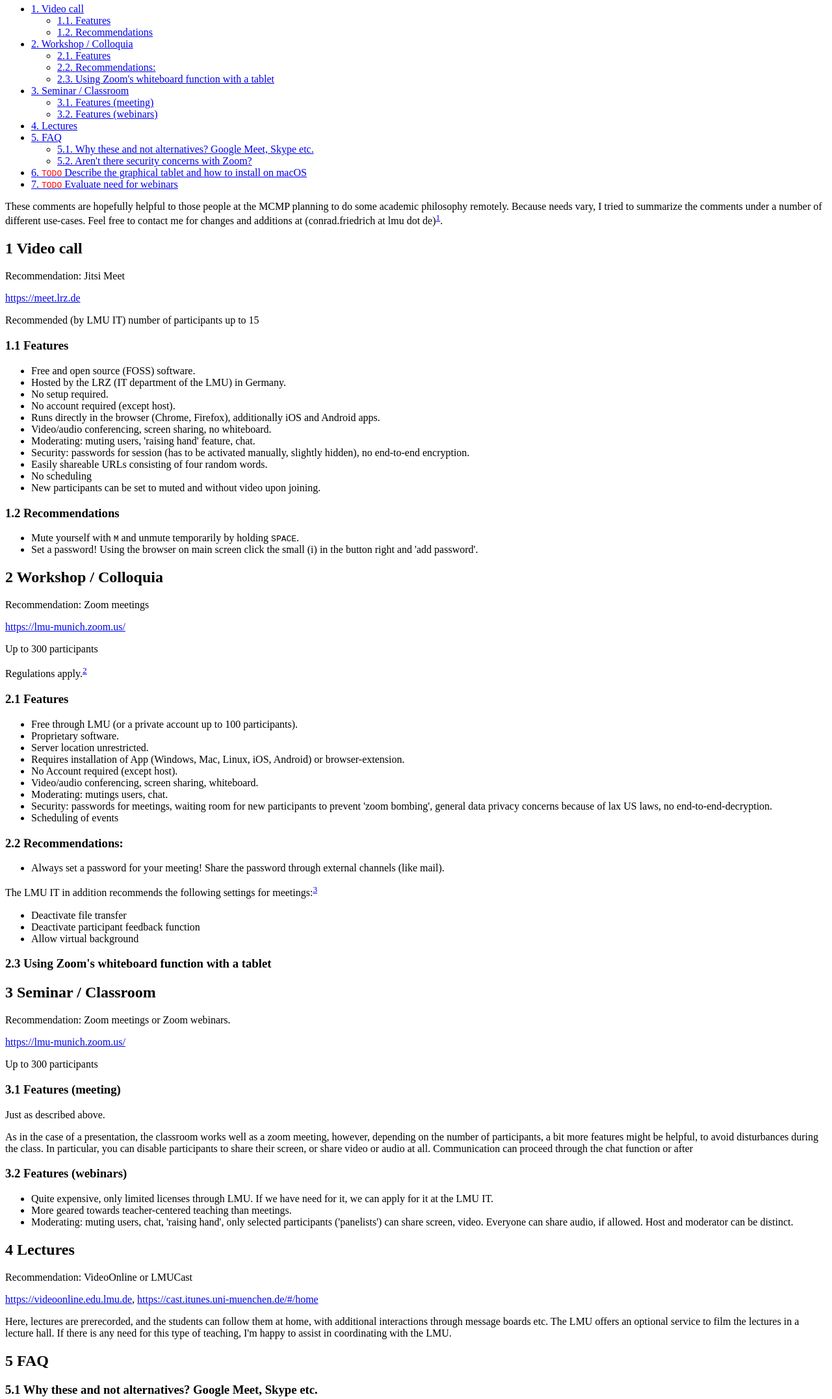
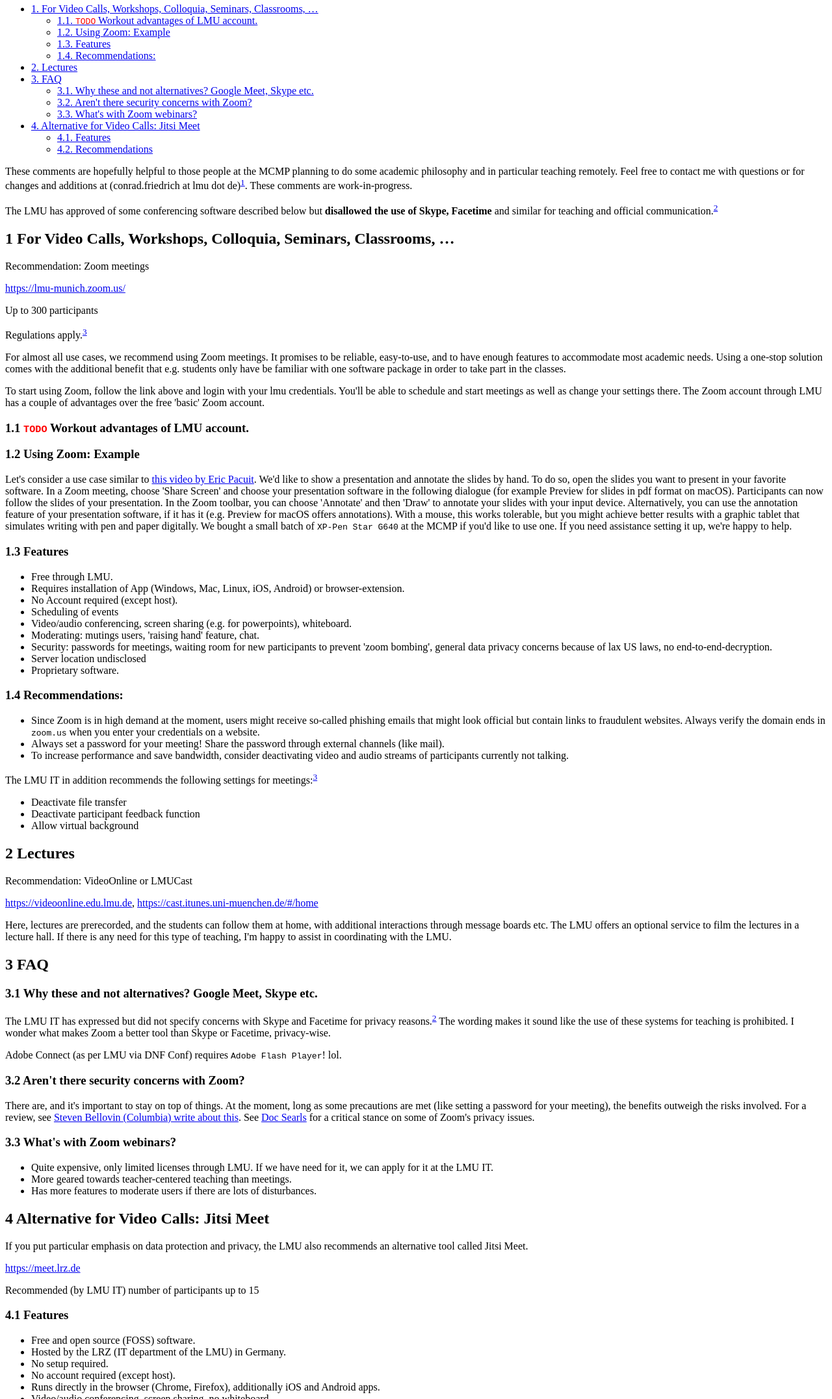
Before and after one commit to conradfriedrich/remote-philosophy, a plain HTML site: page index.html in a window 1280 px wide. Shown: the part 120-2273 px from the top of the page at 65% size. Drawn offline with Linux system fonts and the light colour scheme.

Commit message:
updated index.html

```diff
--- a/index.html
+++ b/index.html
@@ -3,7 +3,7 @@
 "http://www.w3.org/TR/xhtml1/DTD/xhtml1-strict.dtd">
 <html xmlns="http://www.w3.org/1999/xhtml" lang="en" xml:lang="en">
 <head>
-<!-- 2020-04-08 Mi 10:43 -->
+<!-- 2020-04-08 Mi 16:28 -->
 <meta http-equiv="Content-Type" content="text/html;charset=utf-8" />
 <meta name="viewport" content="width=device-width, initial-scale=1" />
 <title>Video conferencing and Remote Learning at the MCMP</title>
@@ -247,46 +247,174 @@
 <h2>Table of Contents</h2>
 <div id="text-table-of-contents">
 <ul>
-<li><a href="#org232f150">1. Video call</a>
+<li><a href="#org4576d02">1. For Video Calls, Workshops, Colloquia, Seminars, Classrooms, &#x2026;</a>
 <ul>
-<li><a href="#orgb6b1c02">1.1. Features</a></li>
-<li><a href="#org261d355">1.2. Recommendations</a></li>
+<li><a href="#orgb70f55a">1.1. <span class="todo TODO">TODO</span> Workout advantages of LMU account.</a></li>
+<li><a href="#orge5766f2">1.2. Using Zoom: Example</a></li>
+<li><a href="#org9ee8a6d">1.3. Features</a></li>
+<li><a href="#orgb4230f7">1.4. Recommendations:</a></li>
 </ul>
 </li>
-<li><a href="#org5150ff8">2. Workshop / Colloquia</a>
+<li><a href="#orga45b20a">2. Lectures</a></li>
+<li><a href="#org834bb68">3. FAQ</a>
 <ul>
-<li><a href="#org8fd5373">2.1. Features</a></li>
-<li><a href="#org011cc63">2.2. Recommendations:</a></li>
-<li><a href="#orgd7701a4">2.3. Using Zoom's whiteboard function with a tablet</a></li>
+<li><a href="#org032e2f2">3.1. Why these and not alternatives? Google Meet, Skype etc.</a></li>
+<li><a href="#org18a507e">3.2. Aren't there security concerns with Zoom?</a></li>
+<li><a href="#org540b963">3.3. What's with Zoom webinars?</a></li>
 </ul>
 </li>
-<li><a href="#org44daec5">3. Seminar / Classroom</a>
+<li><a href="#org1c27161">4. Alternative for Video Calls: Jitsi Meet</a>
 <ul>
-<li><a href="#org4a18771">3.1. Features (meeting)</a></li>
-<li><a href="#org41ce98a">3.2. Features (webinars)</a></li>
+<li><a href="#org9c6fda6">4.1. Features</a></li>
+<li><a href="#orgb74eeea">4.2. Recommendations</a></li>
 </ul>
 </li>
-<li><a href="#org5849921">4. Lectures</a></li>
-<li><a href="#orgf52dfca">5. FAQ</a>
-<ul>
-<li><a href="#org5da8e96">5.1. Why these and not alternatives? Google Meet, Skype etc.</a></li>
-<li><a href="#orgcf7d817">5.2. Aren't there security concerns with Zoom?</a></li>
-</ul>
-</li>
-<li><a href="#org2622c2e">6. <span class="todo TODO">TODO</span> Describe the graphical tablet and how to install on macOS</a></li>
-<li><a href="#org68a98fb">7. <span class="todo TODO">TODO</span> Evaluate need for webinars</a></li>
 </ul>
 </div>
 </div>
 <p>
-These comments are hopefully helpful to those people at the MCMP planning to do some academic philosophy remotely. Because needs vary, I tried to summarize the comments under a number of different use-cases. Feel free to contact me for changes and additions at (conrad.friedrich at lmu dot de)<sup><a id="fnr.1" class="footref" href="#fn.1">1</a></sup>.
+These comments are hopefully helpful to those people at the MCMP planning to do some academic philosophy and in particular teaching remotely. Feel free to contact me with questions or for changes and additions at (conrad.friedrich at lmu dot de)<sup><a id="fnr.1" class="footref" href="#fn.1">1</a></sup>. These comments are work-in-progress.
 </p>
 
-<div id="outline-container-org232f150" class="outline-2">
-<h2 id="org232f150"><span class="section-number-2">1</span> Video call</h2>
+<p>
+The LMU has approved of some conferencing software described below but <b>disallowed the use of Skype, Facetime</b> and similar for teaching and official communication.<sup><a id="fnr.2" class="footref" href="#fn.2">2</a></sup>
+</p>
+
+<div id="outline-container-org4576d02" class="outline-2">
+<h2 id="org4576d02"><span class="section-number-2">1</span> For Video Calls, Workshops, Colloquia, Seminars, Classrooms, &#x2026;</h2>
 <div class="outline-text-2" id="text-1">
 <p>
-Recommendation: Jitsi Meet
+Recommendation: Zoom meetings
+</p>
+
+<p>
+<a href="https://lmu-munich.zoom.us/">https://lmu-munich.zoom.us/</a>
+</p>
+
+<p>
+Up to 300 participants
+</p>
+
+<p>
+Regulations apply.<sup><a id="fnr.3" class="footref" href="#fn.3">3</a></sup>
+</p>
+
+<p>
+For almost all use cases, we recommend using Zoom meetings. It promises to be reliable, easy-to-use, and to have enough features to accommodate most academic needs. Using a one-stop solution comes with the additional benefit that e.g. students only have be familiar with one software package in order to take part in the classes.
+</p>
+
+<p>
+To start using Zoom, follow the link above and login with your lmu credentials. You'll be able to schedule and start meetings as well as change your settings there. The Zoom account through LMU has a couple of advantages over the free 'basic' Zoom account.
+</p>
+</div>
+<div id="outline-container-orgb70f55a" class="outline-3">
+<h3 id="orgb70f55a"><span class="section-number-3">1.1</span> <span class="todo TODO">TODO</span> Workout advantages of LMU account.</h3>
+</div>
+
+<div id="outline-container-orge5766f2" class="outline-3">
+<h3 id="orge5766f2"><span class="section-number-3">1.2</span> Using Zoom: Example</h3>
+<div class="outline-text-3" id="text-1-2">
+<p>
+Let's consider a use case similar to <a href="https://www.youtube.com/watch?v=HCo5ZX0G5ls">this video by Eric Pacuit</a>. We'd like to show a presentation and annotate the slides by hand. To do so, open the slides you want to present in your favorite software. In a Zoom meeting, choose 'Share Screen' and choose your presentation software in the following dialogue (for example Preview for slides in pdf format on macOS). Participants can now follow the slides of your presentation. In the Zoom toolbar, you can choose 'Annotate' and then 'Draw' to annotate your slides with your input device. Alternatively, you can use the annotation feature of your presentation software, if it has it (e.g. Preview for macOS offers annotations). With a mouse, this works tolerable, but you might achieve better results with a graphic tablet that simulates writing with pen and paper digitally. We bought a small batch of <code>XP-Pen Star G640</code> at the MCMP if you'd like to use one. If you need assistance setting it up, we're happy to help.
+</p>
+</div>
+</div>
+
+<div id="outline-container-org9ee8a6d" class="outline-3">
+<h3 id="org9ee8a6d"><span class="section-number-3">1.3</span> Features</h3>
+<div class="outline-text-3" id="text-1-3">
+<ul class="org-ul">
+<li>Free through LMU.</li>
+<li>Requires installation of App (Windows, Mac, Linux, iOS, Android) or browser-extension.</li>
+<li>No Account required (except host).</li>
+<li>Scheduling of events</li>
+<li>Video/audio conferencing, screen sharing (e.g. for powerpoints), whiteboard.</li>
+<li>Moderating: mutings users, 'raising hand' feature, chat.</li>
+<li>Security: passwords for meetings, waiting room for new participants to prevent 'zoom bombing', general data privacy concerns because of lax US laws, no end-to-end-decryption.</li>
+<li>Server location undisclosed</li>
+<li>Proprietary software.</li>
+</ul>
+</div>
+</div>
+
+<div id="outline-container-orgb4230f7" class="outline-3">
+<h3 id="orgb4230f7"><span class="section-number-3">1.4</span> Recommendations:</h3>
+<div class="outline-text-3" id="text-1-4">
+<ul class="org-ul">
+<li>Since Zoom is in high demand at the moment, users might receive so-called phishing emails that might look official but contain links to fraudulent websites. Always verify the domain ends in <code>zoom.us</code> when you enter your credentials on a website.</li>
+<li>Always set a password for your meeting! Share the password through external channels (like mail).</li>
+<li>To increase performance and save bandwidth, consider deactivating video and audio streams of participants currently not talking.</li>
+</ul>
+<p>
+The LMU IT in addition recommends the following settings for meetings:<sup><a id="fnr.3.100" class="footref" href="#fn.3">3</a></sup>
+</p>
+<ul class="org-ul">
+<li>Deactivate file transfer</li>
+<li>Deactivate participant feedback function</li>
+<li>Allow virtual background</li>
+</ul>
+</div>
+</div>
+</div>
+
+<div id="outline-container-orga45b20a" class="outline-2">
+<h2 id="orga45b20a"><span class="section-number-2">2</span> Lectures</h2>
+<div class="outline-text-2" id="text-2">
+<p>
+Recommendation: VideoOnline or LMUCast
+</p>
+
+<p>
+<a href="https://videoonline.edu.lmu.de">https://videoonline.edu.lmu.de</a>, <a href="https://cast.itunes.uni-muenchen.de/#/home">https://cast.itunes.uni-muenchen.de/#/home</a>
+</p>
+
+<p>
+Here, lectures are prerecorded, and the students can follow them at home, with additional interactions through message boards etc. The LMU offers an optional service to film the lectures in a lecture hall. If there is any need for this type of teaching, I'm happy to assist in coordinating with the LMU.
+</p>
+</div>
+</div>
+
+<div id="outline-container-org834bb68" class="outline-2">
+<h2 id="org834bb68"><span class="section-number-2">3</span> FAQ</h2>
+<div class="outline-text-2" id="text-3">
+</div>
+<div id="outline-container-org032e2f2" class="outline-3">
+<h3 id="org032e2f2"><span class="section-number-3">3.1</span> Why these and not alternatives? Google Meet, Skype etc.</h3>
+<div class="outline-text-3" id="text-3-1">
+<p>
+The LMU IT has expressed but did not specify concerns with Skype and Facetime for privacy reasons.<sup><a id="fnr.2.100" class="footref" href="#fn.2">2</a></sup> The wording makes it sound like the use of these systems for teaching is prohibited. I wonder what makes Zoom a better tool than Skype or Facetime, privacy-wise.
+</p>
+
+<p>
+Adobe Connect (as per LMU via DNF Conf) requires <code>Adobe Flash Player</code>! lol.
+</p>
+</div>
+</div>
+<div id="outline-container-org18a507e" class="outline-3">
+<h3 id="org18a507e"><span class="section-number-3">3.2</span> Aren't there security concerns with Zoom?</h3>
+<div class="outline-text-3" id="text-3-2">
+<p>
+There are, and it's important to stay on top of things. At the moment, long as some precautions are met (like setting a password for your meeting), the benefits outweigh the risks involved. For a review, see <a href="https://www.cs.columbia.edu/~smb/blog/2020-04/2020-04-06.html">Steven Bellovin (Columbia) write about this</a>. See <a href="https://blogs.harvard.edu/doc/2020/03/27/zoom">Doc Searls</a> for a critical stance on some of Zoom's privacy issues.
+</p>
+</div>
+</div>
+<div id="outline-container-org540b963" class="outline-3">
+<h3 id="org540b963"><span class="section-number-3">3.3</span> What's with Zoom webinars?</h3>
+<div class="outline-text-3" id="text-3-3">
+<ul class="org-ul">
+<li>Quite expensive, only limited licenses through LMU. If we have need for it, we can apply for it at the LMU IT.</li>
+<li>More geared towards teacher-centered teaching than meetings.</li>
+<li>Has more features to moderate users if there are lots of disturbances.</li>
+</ul>
+</div>
+</div>
+</div>
+
+<div id="outline-container-org1c27161" class="outline-2">
+<h2 id="org1c27161"><span class="section-number-2">4</span> Alternative for Video Calls: Jitsi Meet</h2>
+<div class="outline-text-2" id="text-4">
+<p>
+If you put particular emphasis on data protection and privacy, the LMU also recommends an alternative tool called Jitsi Meet.
 </p>
 
 <p>
@@ -298,9 +426,9 @@
 </p>
 </div>
 
-<div id="outline-container-orgb6b1c02" class="outline-3">
-<h3 id="orgb6b1c02"><span class="section-number-3">1.1</span> Features</h3>
-<div class="outline-text-3" id="text-1-1">
+<div id="outline-container-org9c6fda6" class="outline-3">
+<h3 id="org9c6fda6"><span class="section-number-3">4.1</span> Features</h3>
+<div class="outline-text-3" id="text-4-1">
 <ul class="org-ul">
 <li>Free and open source (FOSS) software.</li>
 <li>Hosted by the LRZ (IT department of the LMU) in Germany.</li>
@@ -317,185 +445,30 @@
 </div>
 </div>
 
-<div id="outline-container-org261d355" class="outline-3">
-<h3 id="org261d355"><span class="section-number-3">1.2</span> Recommendations</h3>
-<div class="outline-text-3" id="text-1-2">
+<div id="outline-container-orgb74eeea" class="outline-3">
+<h3 id="orgb74eeea"><span class="section-number-3">4.2</span> Recommendations</h3>
+<div class="outline-text-3" id="text-4-2">
 <ul class="org-ul">
-<li>Mute yourself with <code>M</code> and unmute temporarily by holding <code>SPACE</code>.</li>
+<li>Mute yourself with <code>M</code> and unmute temporarily by holding <code>SPACE</code>. (Push to talk - decreases noise levels during the call)</li>
 <li>Set a password! Using the browser on main screen click the small (i) in the button right and 'add password'.</li>
 </ul>
 </div>
 </div>
-</div>
-
-
-<div id="outline-container-org5150ff8" class="outline-2">
-<h2 id="org5150ff8"><span class="section-number-2">2</span> Workshop / Colloquia</h2>
-<div class="outline-text-2" id="text-2">
-<p>
-Recommendation: Zoom meetings
-</p>
-
-<p>
-<a href="https://lmu-munich.zoom.us/">https://lmu-munich.zoom.us/</a>
-</p>
-
-<p>
-Up to 300 participants
-</p>
-
-<p>
-Regulations apply.<sup><a id="fnr.2" class="footref" href="#fn.2">2</a></sup>
-</p>
-</div>
-
-<div id="outline-container-org8fd5373" class="outline-3">
-<h3 id="org8fd5373"><span class="section-number-3">2.1</span> Features</h3>
-<div class="outline-text-3" id="text-2-1">
-<ul class="org-ul">
-<li>Free through LMU (or a private account up to 100 participants).</li>
-<li>Proprietary software.</li>
-<li>Server location unrestricted.</li>
-<li>Requires installation of App (Windows, Mac, Linux, iOS, Android) or browser-extension.</li>
-<li>No Account required (except host).</li>
-<li>Video/audio conferencing, screen sharing, whiteboard.</li>
-<li>Moderating: mutings users, chat.</li>
-<li>Security: passwords for meetings, waiting room for new participants to prevent 'zoom bombing', general data privacy concerns because of lax US laws, no end-to-end-decryption.</li>
-<li>Scheduling of events</li>
-</ul>
-</div>
-</div>
-
-<div id="outline-container-org011cc63" class="outline-3">
-<h3 id="org011cc63"><span class="section-number-3">2.2</span> Recommendations:</h3>
-<div class="outline-text-3" id="text-2-2">
-<ul class="org-ul">
-<li>Always set a password for your meeting! Share the password through external channels (like mail).</li>
-</ul>
-<p>
-The LMU IT in addition recommends the following settings for meetings:<sup><a id="fnr.3" class="footref" href="#fn.3">3</a></sup>
-</p>
-<ul class="org-ul">
-<li>Deactivate file transfer</li>
-<li>Deactivate participant feedback function</li>
-<li>Allow virtual background</li>
-</ul>
-</div>
-</div>
-
-<div id="outline-container-orgd7701a4" class="outline-3">
-<h3 id="orgd7701a4"><span class="section-number-3">2.3</span> Using Zoom's whiteboard function with a tablet</h3>
-</div>
-</div>
-
-
-<div id="outline-container-org44daec5" class="outline-2">
-<h2 id="org44daec5"><span class="section-number-2">3</span> Seminar / Classroom</h2>
-<div class="outline-text-2" id="text-3">
-<p>
-Recommendation: Zoom meetings or Zoom webinars.
-</p>
-
-<p>
-<a href="https://lmu-munich.zoom.us/">https://lmu-munich.zoom.us/</a>
-</p>
-
-<p>
-Up to 300 participants
-</p>
-</div>
-
-<div id="outline-container-org4a18771" class="outline-3">
-<h3 id="org4a18771"><span class="section-number-3">3.1</span> Features (meeting)</h3>
-<div class="outline-text-3" id="text-3-1">
-<p>
-Just as described above.
-</p>
-
-<p>
-As in the case of a presentation, the classroom works well as a zoom meeting, however, depending on the number of participants, a bit more features might be helpful, to avoid disturbances during the class. In particular, you can disable participants to share their screen, or share video or audio at all. Communication can proceed through the chat function or after
-</p>
-</div>
-</div>
-<div id="outline-container-org41ce98a" class="outline-3">
-<h3 id="org41ce98a"><span class="section-number-3">3.2</span> Features (webinars)</h3>
-<div class="outline-text-3" id="text-3-2">
-<ul class="org-ul">
-<li>Quite expensive, only limited licenses through LMU. If we have need for it, we can apply for it at the LMU IT.</li>
-<li>More geared towards teacher-centered teaching than meetings.</li>
-<li>Moderating: muting users, chat, 'raising hand', only selected participants ('panelists') can share screen, video. Everyone can share audio, if allowed. Host and moderator can be distinct.</li>
-</ul>
-</div>
-</div>
-</div>
-
-<div id="outline-container-org5849921" class="outline-2">
-<h2 id="org5849921"><span class="section-number-2">4</span> Lectures</h2>
-<div class="outline-text-2" id="text-4">
-<p>
-Recommendation: VideoOnline or LMUCast
-</p>
-
-<p>
-<a href="https://videoonline.edu.lmu.de">https://videoonline.edu.lmu.de</a>, <a href="https://cast.itunes.uni-muenchen.de/#/home">https://cast.itunes.uni-muenchen.de/#/home</a>
-</p>
-
-<p>
-Here, lectures are prerecorded, and the students can follow them at home, with additional interactions through message boards etc. The LMU offers an optional service to film the lectures in a lecture hall. If there is any need for this type of teaching, I'm happy to assist in coordinating with the LMU.
-</p>
-</div>
-</div>
-
-<div id="outline-container-orgf52dfca" class="outline-2">
-<h2 id="orgf52dfca"><span class="section-number-2">5</span> FAQ</h2>
-<div class="outline-text-2" id="text-5">
-</div>
-<div id="outline-container-org5da8e96" class="outline-3">
-<h3 id="org5da8e96"><span class="section-number-3">5.1</span> Why these and not alternatives? Google Meet, Skype etc.</h3>
-<div class="outline-text-3" id="text-5-1">
-<p>
-The LMU IT has expressed but did not specify concerns with Skype and Facetime for privacy reasons.<sup><a id="fnr.4" class="footref" href="#fn.4">4</a></sup> The wording makes it sound like the use of these systems for teaching is prohibited. I wonder what makes Zoom a better tool than Skype or Facetime, privacy-wise.
-</p>
-
-<p>
-Adobe Connect (as per LMU via DNF Conf) requires <code>Adobe Flash Player</code>! lol.
-</p>
-</div>
-</div>
-<div id="outline-container-orgcf7d817" class="outline-3">
-<h3 id="orgcf7d817"><span class="section-number-3">5.2</span> Aren't there security concerns with Zoom?</h3>
-<div class="outline-text-3" id="text-5-2">
-<p>
-There are, and it's important to stay on top of things. At the moment, I think as long as some precautions are met (like setting a password for your meeting), the benefits outweigh the risks involved. For a review, see <a href="https://www.cs.columbia.edu/~smb/blog/2020-04/2020-04-06.html">Steven Bellovin (Columbia) write about this</a>. See <a href="https://blogs.harvard.edu/doc/2020/03/27/zoom">Doc Searls</a> for a critical stance on some of Zoom's privacy issues.
-</p>
-</div>
-</div>
-</div>
-
-<div id="outline-container-org2622c2e" class="outline-2">
-<h2 id="org2622c2e"><span class="section-number-2">6</span> <span class="todo TODO">TODO</span> Describe the graphical tablet and how to install on macOS</h2>
-</div>
-<div id="outline-container-org68a98fb" class="outline-2">
-<h2 id="org68a98fb"><span class="section-number-2">7</span> <span class="todo TODO">TODO</span> Evaluate need for webinars</h2>
 </div>
 <div id="footnotes">
 <h2 class="footnotes">Footnotes: </h2>
 <div id="text-footnotes">
 
 <div class="footdef"><sup><a id="fn.1" class="footnum" href="#fnr.1">1</a></sup> <div class="footpara"><p class="footpara">
-Or for the technically minded, post a pull request for this repository.
+Or for the technically minded, post a pull request for <a href="https://github.com/conradfriedrich/remote-philosophy">this repository</a>.
 </p></div></div>
 
 <div class="footdef"><sup><a id="fn.2" class="footnum" href="#fnr.2">2</a></sup> <div class="footpara"><p class="footpara">
-<a href="https://www.it-servicedesk.uni-muenchen.de/it-angebote/zoom/nutzung_datenschutz/index.html">https://www.it-servicedesk.uni-muenchen.de/it-angebote/zoom/nutzung_datenschutz/index.html</a>
+<a href="https://www.itg.uni-muenchen.de/service/zoom/index.html">https://www.itg.uni-muenchen.de/service/zoom/index.html</a>
 </p></div></div>
 
 <div class="footdef"><sup><a id="fn.3" class="footnum" href="#fnr.3">3</a></sup> <div class="footpara"><p class="footpara">
-<a href="https://www.itg.uni-muenchen.de/service/zoom/index.html">https://www.itg.uni-muenchen.de/service/zoom/index.html</a>
-</p></div></div>
-
-<div class="footdef"><sup><a id="fn.4" class="footnum" href="#fnr.4">4</a></sup> <div class="footpara"><p class="footpara">
-<a href="https://www.itg.uni-muenchen.de/service/zoom/index.html">https://www.itg.uni-muenchen.de/service/zoom/index.html</a>
+<a href="https://www.it-servicedesk.uni-muenchen.de/it-angebote/zoom/nutzung_datenschutz/index.html">https://www.it-servicedesk.uni-muenchen.de/it-angebote/zoom/nutzung_datenschutz/index.html</a>
 </p></div></div>
 
 
@@ -503,7 +476,7 @@
 </div></div>
 <div id="postamble" class="status">
 <p class="author">Author: Conrad Friedrich</p>
-<p class="date">Created: 2020-04-08 Mi 10:43</p>
+<p class="date">Created: 2020-04-08 Mi 16:28</p>
 <p class="validation"><a href="http://validator.w3.org/check?uri=referer">Validate</a></p>
 </div>
 </body>
```
